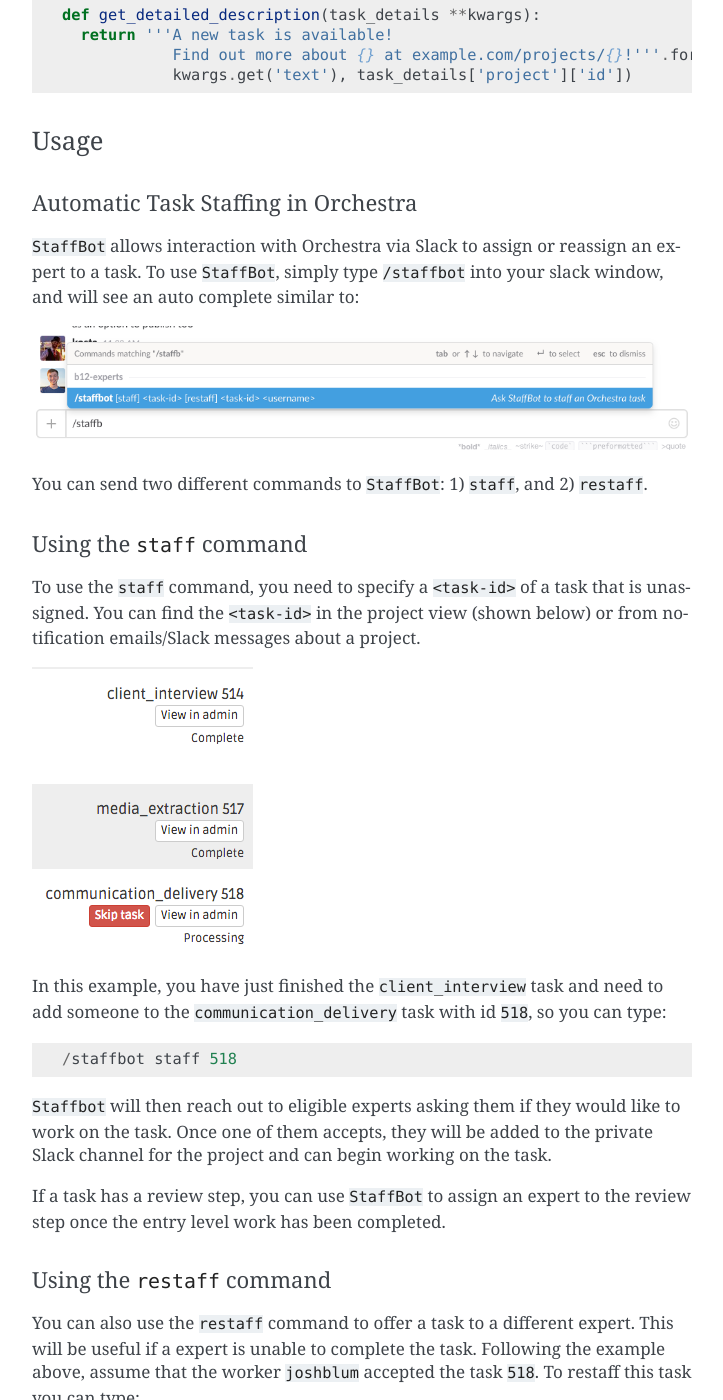
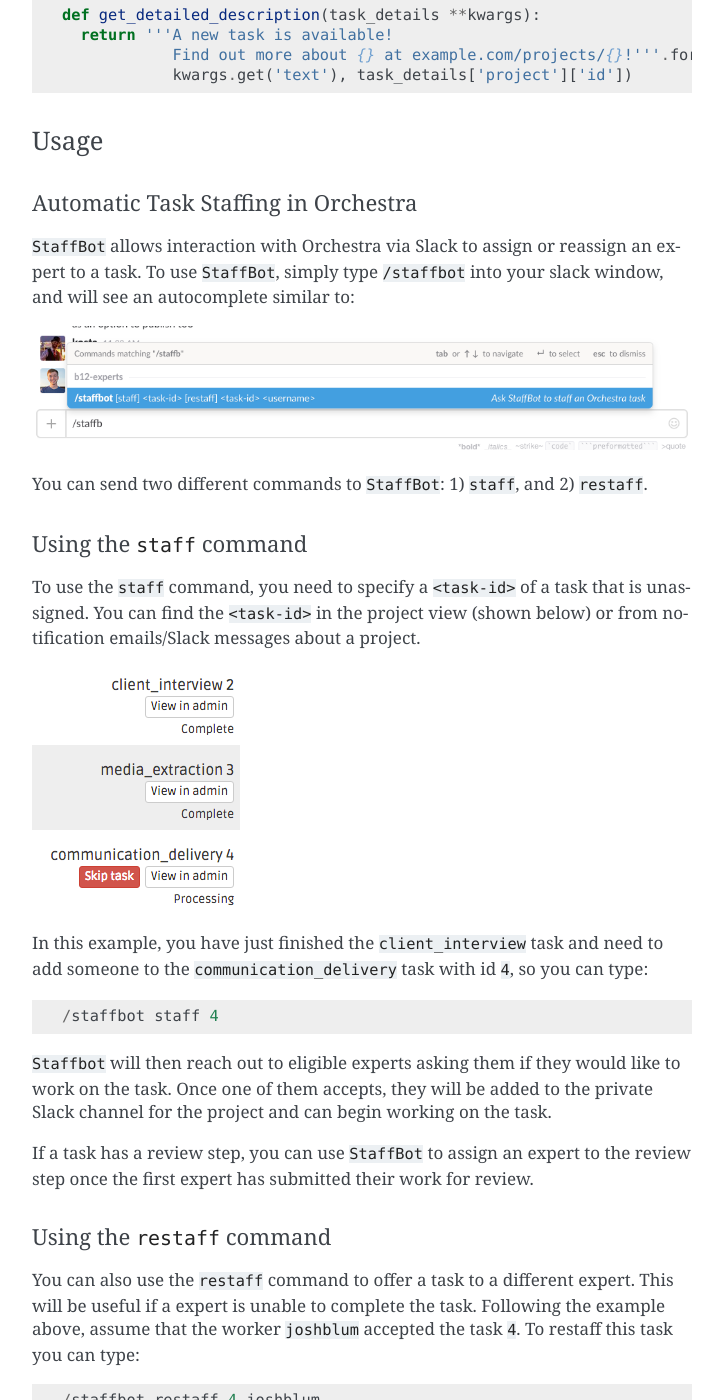
Before and after one commit to b12io/orchestra, a Sphinx documentation site: the page built from docs/source/bots.rst, in a window 1280 px wide and 1400 px high, scrolled down 3142 px. Shown: the whole window, without its empty margins (388-1111 px from the left). Built offline with Sphinx 7.4.7, drawn with Linux system fonts in a browser that asks for light colours.

Commit message:
Copy edits

```diff
--- a/docs/source/bots.rst
+++ b/docs/source/bots.rst
@@ -133,9 +133,9 @@
 Automatic Task Staffing in Orchestra
 ====================================
 
-``StaffBot`` allows interaction with Orchestra via Slack to assign or reassign an
-expert to a task. To use ``StaffBot``, simply type ``/staffbot`` into your slack
-window, and will see an auto complete similar to:
+``StaffBot`` allows interaction with Orchestra via Slack to assign or reassign
+an expert to a task. To use ``StaffBot``, simply type ``/staffbot`` into your
+slack window, and will see an autocomplete similar to:
 
 .. image:: ../static/img/bots/slash_command_window.png
 
@@ -153,27 +153,27 @@
 .. image:: ../static/img/bots/task_id_example.png
 
 In this example, you have just finished the ``client_interview`` task and need
-to add someone to the ``communication_delivery`` task with id ``518``, so
+to add someone to the ``communication_delivery`` task with id ``4``, so
 you can type::
 
-  /staffbot staff 518
+  /staffbot staff 4
 
 ``Staffbot`` will then reach out to eligible experts asking them if they would
 like to work on the task. Once one of them accepts, they will be added to the
 private Slack channel for the project and can begin working on the task.
 
 If a task has a review step, you can use ``StaffBot`` to assign an expert to
-the review step once the entry level work has been completed.
+the review step once the first expert has submitted their work for review.
 
 Using the ``restaff`` command
 =============================
 
 You can also use the ``restaff`` command to offer a task to a different expert.
 This will be useful if a expert is unable to complete the task. Following the
-example above, assume that the worker ``joshblum`` accepted the task ``518``.
+example above, assume that the worker ``joshblum`` accepted the task ``4``.
 To restaff this task you can type::
 
-  /staffbot restaff 518 joshblum
+  /staffbot restaff 4 joshblum
 
 This will offer the task again to eligible experts, and once a new expert
 accepts, ``joshblum`` will be removed and the new expert will be added.
```
Also changed, not shown: docs/static/img/bots/task_id_example.png.
